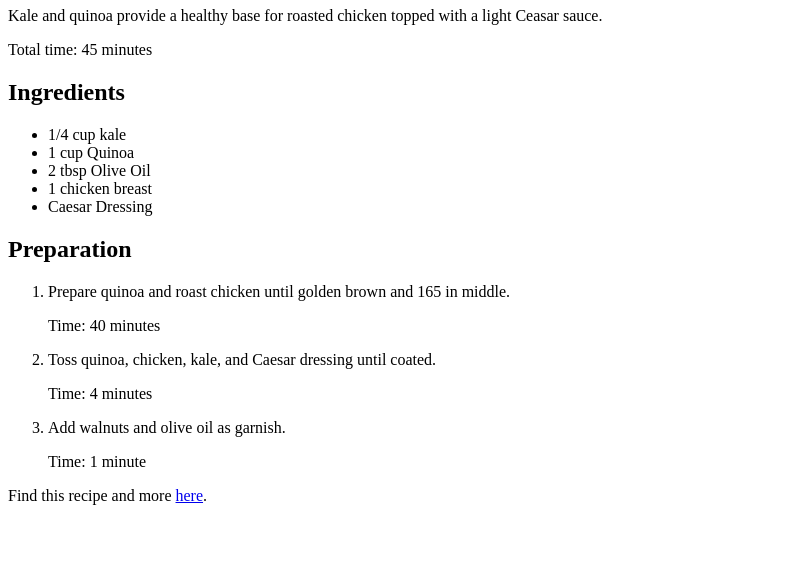
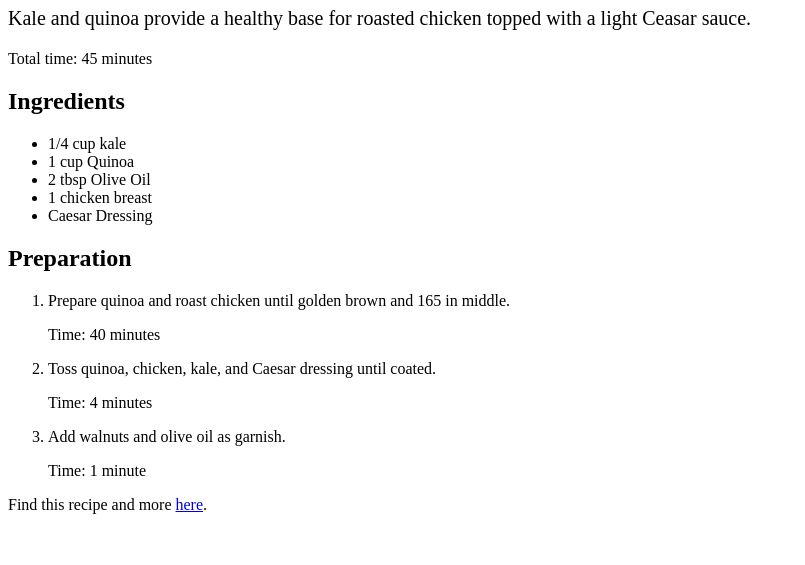
Before and after one commit to mkapusciok/healthy-recipes, a plain HTML site: page index.html in a window 1280 px wide. Shown: the part 235-800 px from the top of the page, without its empty margins (0-805 px from the left). Drawn offline with Linux system fonts and the light colour scheme.

Commit message:
Set font size of description

```diff
--- a/resources/css/style.css
+++ b/resources/css/style.css
@@ -1,3 +1,7 @@
 img {
     height: 150px;
 }
+
+.description {
+    font-size: 20px;
+}
```
